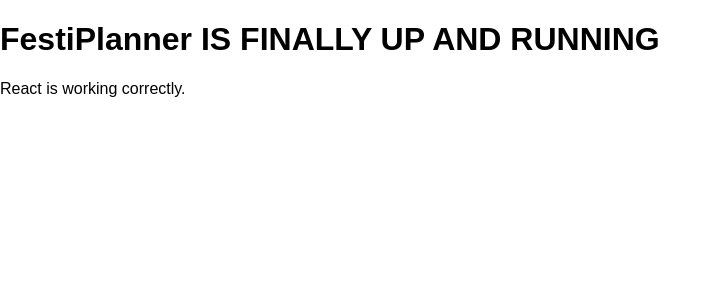
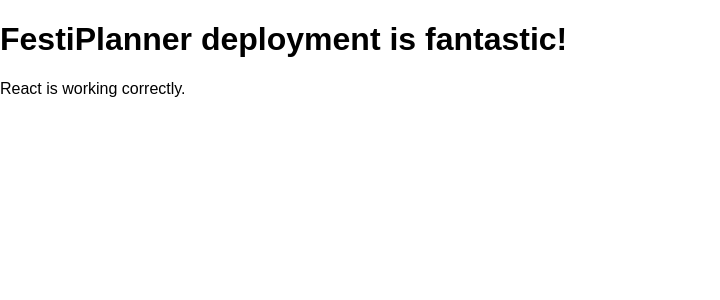
Before and after one commit to Gugor456/FestiPlanner-Frontend, a React (Vite) app: page / in a window 1280 px wide. Shown: the top 300 px of the page, without its empty margins (0-720 px from the left). Built offline with nearby package versions, Linux system fonts and the light colour scheme.

Commit message:
commiting updated front-end pipeline with updated text in dev.

```diff
--- a/src/pages/Home.tsx
+++ b/src/pages/Home.tsx
@@ -1,7 +1,7 @@
 export default function Home() {
   return (
     <div>
-      <h1>FestiPlanner IS FINALLY UP AND RUNNING</h1>
+      <h1>FestiPlanner deployment is fantastic!</h1>
       <p>React is working correctly.</p>
     </div>
   )
```
